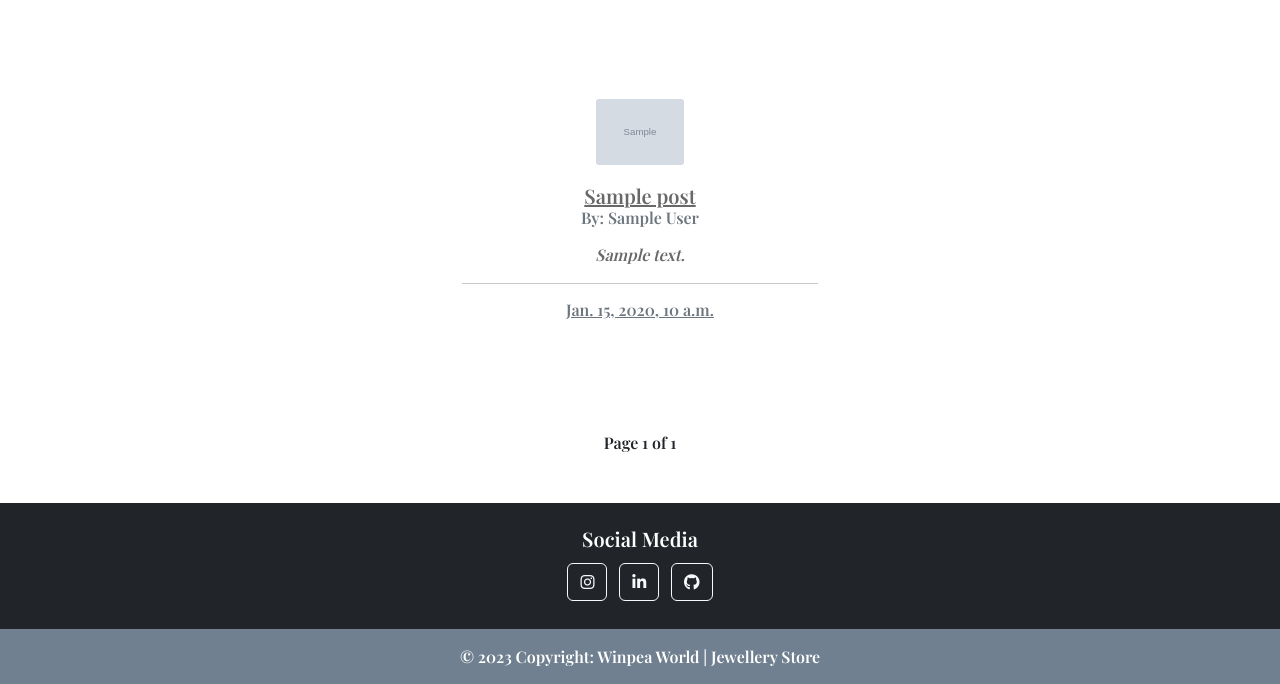
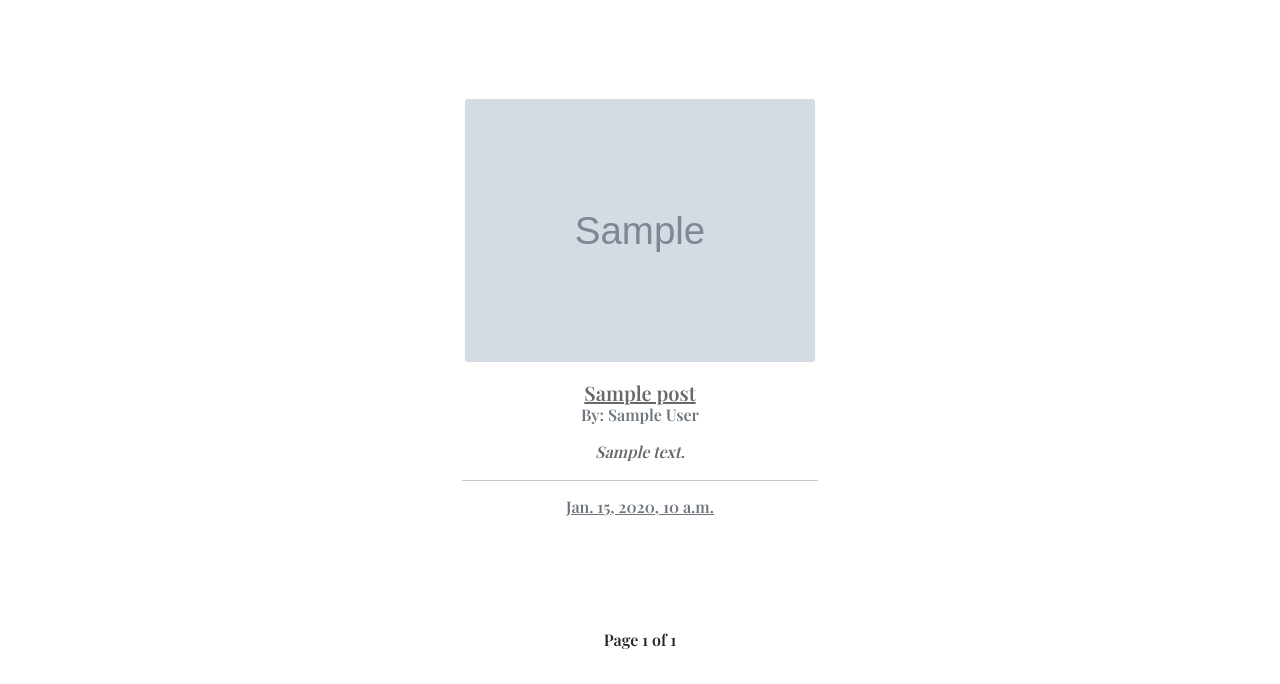
Before and after one commit to LewisHaZ/CI_PP4_WINPEA, a Django app: template blog/templates/blog/blog.html in a window 1280 px wide. Shown: the part 137-821 px from the top of the page. Run offline with Django 3.2, Linux system fonts and the light colour scheme; the template is opened without the code that fills it: most values are stand-ins (such as "Sample title", 1, 10 or a date in 2020); grey boxes marked "Sample" are stand-in pictures; some libraries are stand-ins or nearby versions.

Commit message:
Adjust class for blog app image sizing for validation

```diff
--- a/blog/templates/blog/blog.html
+++ b/blog/templates/blog/blog.html
@@ -17,7 +17,7 @@
                     <img src="{% static 'images/image-blog-model.webp' %}"
                         class="card-img-top rounded img-fluid" alt="A woman wearing Jewellery"></a>
                 {% else %}
-                <a href="{% url 'post_expand' post.slug %}"><img src="{{ post.featured_image.url }}" class="card-img-top rounded img-responsive"
+                <a href="{% url 'post_expand' post.slug %}"><img src="{{ post.featured_image.url }}" class="card-img-top rounded img-fluid"
                         alt="Post featured image"></a>
 
                 {% endif %}
```
